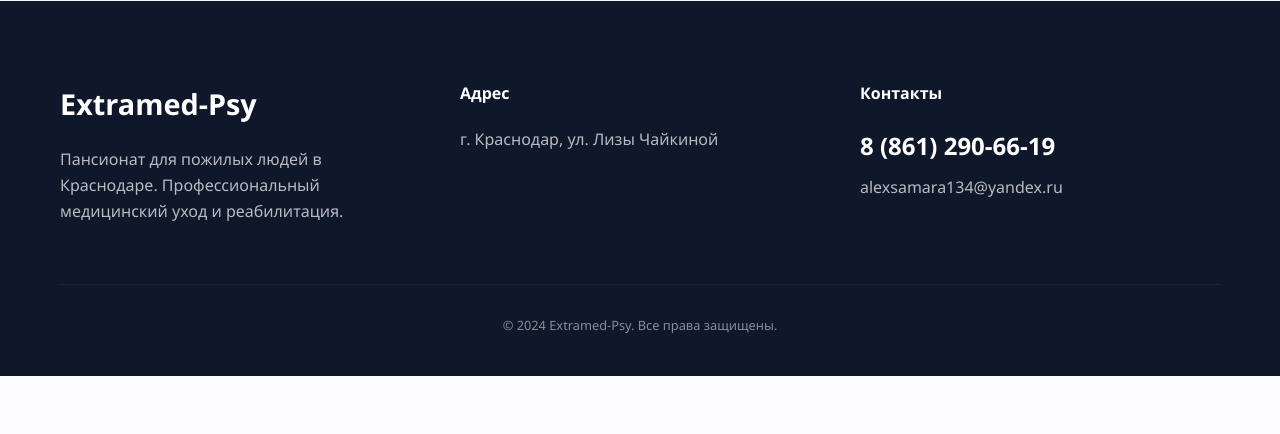
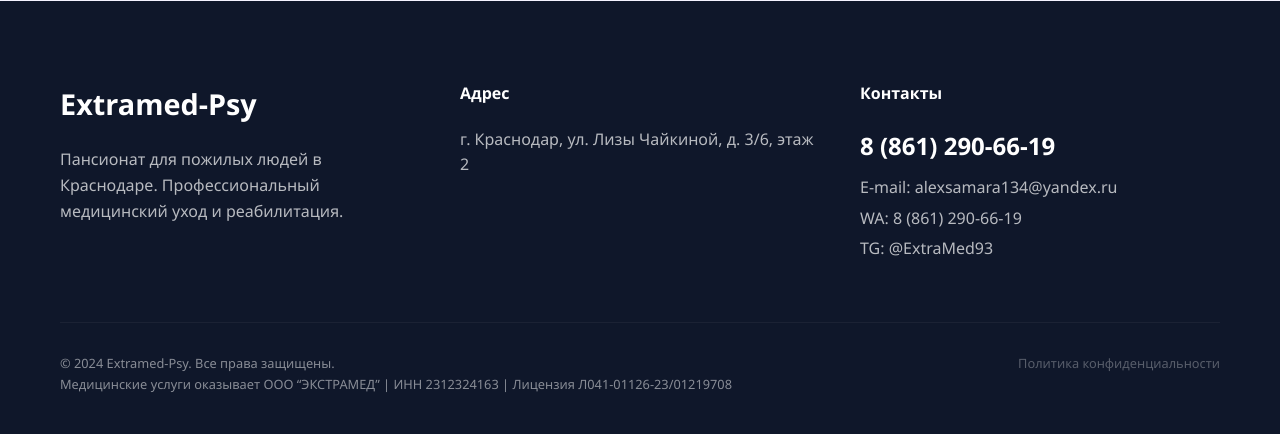
Before and after one commit to manusteamkrr-hub/orchids-----bitrix--, a PHP site: page /index.php in a window 1280 px wide. Shown: the part 3263-3697 px from the top of the page. Before the commit the page ends 3639 px from the top, so only its background shows below. Run offline with PHP 8.4, Linux system fonts and the light colour scheme.

Commit message:
Upload codebase file index.php

```diff
--- a/index.php
+++ b/index.php
@@ -545,16 +545,26 @@ if ($page === 'articles') {
                 </div>
                 <div>
                     <h4 style="margin-bottom: 20px; font-weight: 800;">Адрес</h4>
-                    <p style="opacity: 0.7;">г. Краснодар, ул. Лизы Чайкиной</p>
+                    <p style="opacity: 0.7;">г. Краснодар, ул. Лизы Чайкиной, д. 3/6, этаж 2</p>
                 </div>
                 <div>
                     <h4 style="margin-bottom: 20px; font-weight: 800;">Контакты</h4>
                     <a href="tel:88612906619" style="font-size: 1.5rem; font-weight: 900; color: white;">8 (861) 290-66-19</a>
-                    <p style="opacity: 0.7; margin-top: 10px;">alexsamara134@yandex.ru</p>
+                    <p style="opacity: 0.7; margin-top: 10px;">E-mail: alexsamara134@yandex.ru</p>
+                    <p style="opacity: 0.7; margin-top: 5px;">WA: 8 (861) 290-66-19</p>
+                    <p style="opacity: 0.7; margin-top: 5px;">TG: @ExtraMed93</p>
                 </div>
             </div>
-            <div style="margin-top: 60px; padding-top: 30px; border-top: 1px solid rgba(255,255,255,0.1); text-align: center; opacity: 0.5; font-size: 0.8rem;">
-                © 2024 Extramed-Psy. Все права защищены.
+            <div style="margin-top: 60px; padding-top: 30px; border-top: 1px solid rgba(255,255,255,0.1); text-align: left; opacity: 0.5; font-size: 0.8rem;">
+                <div style="display: flex; justify-content: space-between; flex-wrap: wrap; gap: 20px;">
+                    <div>
+                        © 2024 Extramed-Psy. Все права защищены.<br>
+                        Медицинские услуги оказывает ООО “ЭКСТРАМЕД” | ИНН 2312324163 | Лицензия Л041-01126-23/01219708
+                    </div>
+                    <div>
+                        <a href="#" style="color: white; opacity: 0.6;">Политика конфиденциальности</a>
+                    </div>
+                </div>
             </div>
         </div>
     </footer>
```
